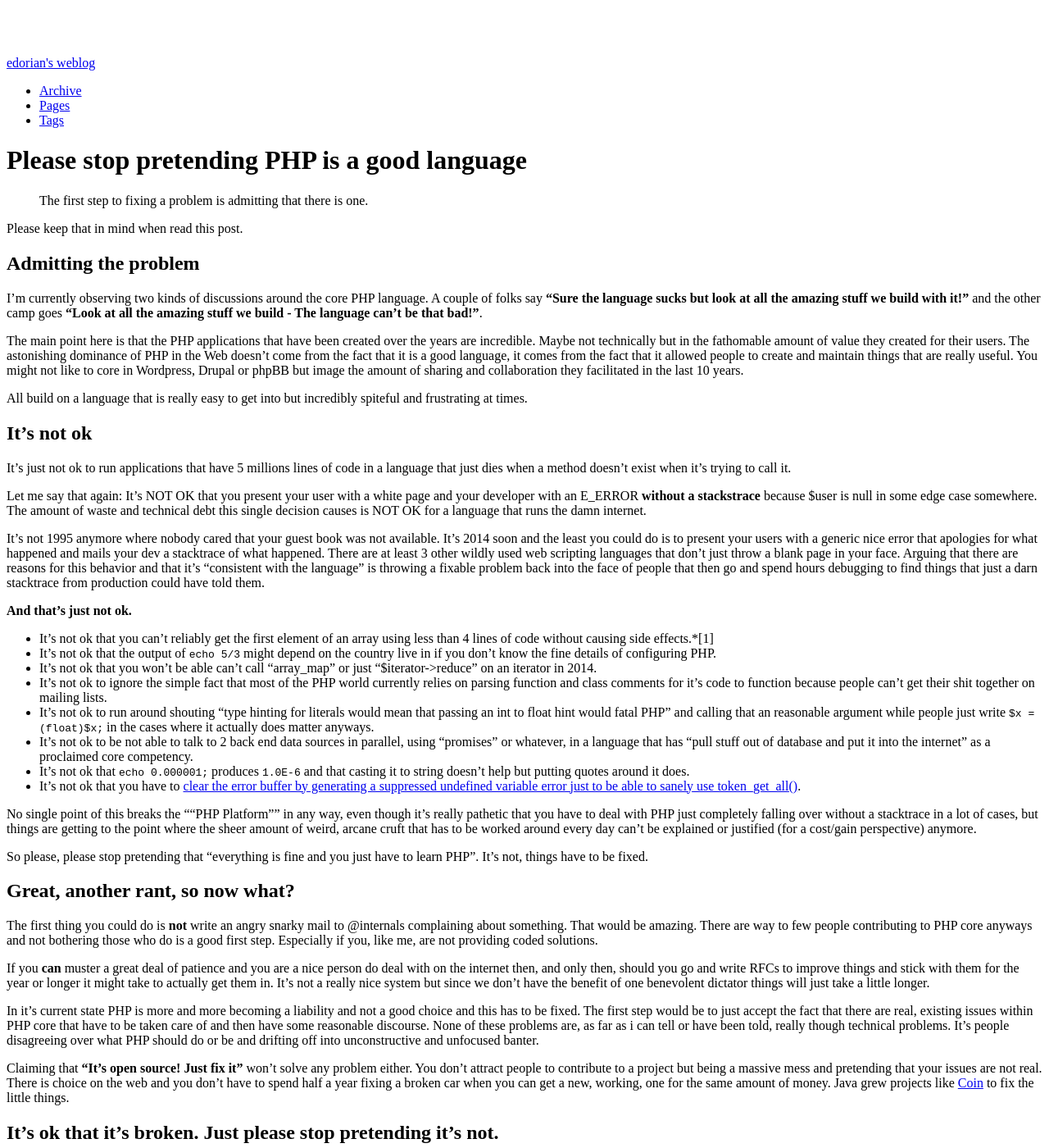
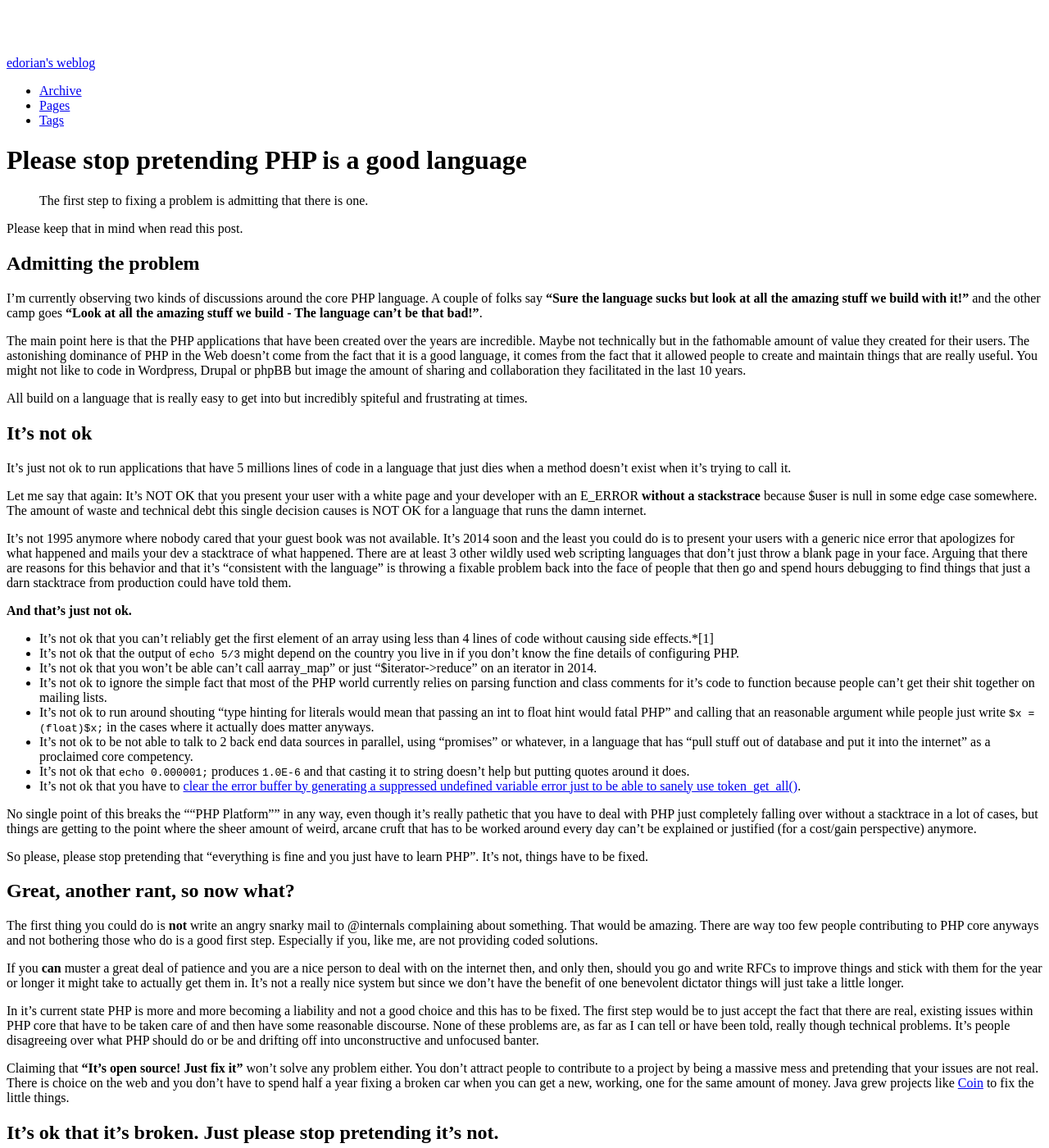
Before and after one commit to edorian/edorian.github.io, a Jekyll site: the page built from _posts/2013-10-19-Please-stop-pretending-PHP-is-a-good-language.md, in a window 1280 px wide and 1400 px high. Shown: the whole window at 82% size. Built offline with Jekyll 4.4.1, drawn with Linux system fonts in a browser that asks for light colours; nearby versions of some CDN libraries; comment, search, counter and statistics services are not loaded; a style sheet for code colours, icons or effects is not loaded; some of the changed text lies outside the part shown.

Commit message:
Typos
Just some minor typos I noticed while reading this post

```diff
--- a/_posts/2013-10-19-Please-stop-pretending-PHP-is-a-good-language.md
+++ b/_posts/2013-10-19-Please-stop-pretending-PHP-is-a-good-language.md
@@ -14,7 +14,7 @@ Please keep that in mind when read this post.
 
 I'm currently observing two kinds of discussions around the core PHP language. A couple of folks say **"Sure the language sucks but look at all the amazing stuff we build with it!"** and the other camp goes **"Look at all the amazing stuff we build - The language can't be that bad!"**.
 
-The main point here is that the PHP applications that have been created over the years are incredible. Maybe not technically but in the fathomable amount of value they created for their users. The astonishing dominance of PHP in the Web doesn't come from the fact that it is a good language, it comes from the fact that it allowed people to create and maintain things that are really useful. You might not like to core in Wordpress, Drupal or phpBB but image the amount of sharing and collaboration they facilitated in the last 10 years.
+The main point here is that the PHP applications that have been created over the years are incredible. Maybe not technically but in the fathomable amount of value they created for their users. The astonishing dominance of PHP in the Web doesn't come from the fact that it is a good language, it comes from the fact that it allowed people to create and maintain things that are really useful. You might not like to code in Wordpress, Drupal or phpBB but image the amount of sharing and collaboration they facilitated in the last 10 years.
 
 All build on a language that is really easy to get into but incredibly spiteful and frustrating at times.
 
@@ -24,13 +24,13 @@ It's just not ok to run applications that have 5 millions lines of code in a lan
 
 Let me say that again: It's NOT OK that you present your user with a white page and your developer with an E_ERROR **without a stackstrace** because $user is null in some edge case somewhere. The amount of waste and technical debt this single decision causes is NOT OK for a language that runs the damn internet.
 
-It's not 1995 anymore where nobody cared that your guest book was not available. It's 2014 soon and the least you could do is to present your users with a generic nice error that apologies for what happened and mails your dev a stacktrace of what happened. There are at least 3 other wildly used web scripting languages that don't just throw a blank page in your face. Arguing that there are reasons for this behavior and that it's "consistent with the language" is throwing a fixable problem back into the face of people that then go and spend hours debugging to find things that just a darn stacktrace from production could have told them.
+It's not 1995 anymore where nobody cared that your guest book was not available. It's 2014 soon and the least you could do is to present your users with a generic nice error that apologizes for what happened and mails your dev a stacktrace of what happened. There are at least 3 other wildly used web scripting languages that don't just throw a blank page in your face. Arguing that there are reasons for this behavior and that it's "consistent with the language" is throwing a fixable problem back into the face of people that then go and spend hours debugging to find things that just a darn stacktrace from production could have told them.
 
 **And that's just not ok.**
 
 - It's not ok that you can't reliably get the first element of an array using less than 4 lines of code without causing side effects.*[1]
-- It's not ok that the output of `echo 5/3` might depend on the country live in if you don't know the fine details of configuring PHP.
-- It's not ok that you won't be able can't call "array\_map" or just "$iterator->reduce" on an iterator in 2014.
+- It's not ok that the output of `echo 5/3` might depend on the country you live in if you don't know the fine details of configuring PHP.
+- It's not ok that you won't be able can't call aarray\_map" or just "$iterator->reduce" on an iterator in 2014.
 - It's not ok to ignore the simple fact that most of the PHP world currently relies on parsing function and class comments for it's code to function because people can't get their shit together on mailing lists.
 - It's not ok to run around shouting "type hinting for literals would mean that passing an int to float hint would fatal PHP" and calling that an reasonable argument while people just write `$x = (float)$x;` in the cases where it actually does matter anyways.
 - It's not ok to be not able to talk to 2 back end data sources in parallel, using "promises" or whatever, in a language that has "pull stuff out of database and put it into the internet" as a proclaimed core competency.
@@ -43,17 +43,17 @@ So please, please stop pretending that "everything is fine and you just have to
 
 ## Great, another rant, so now what?
 
-The first thing you could do is **not** write an angry snarky mail to @internals complaining about something. That would be amazing. There are way to few people contributing to PHP core anyways and not bothering those who do is a good first step. Especially if you, like me, are not providing coded solutions.
+The first thing you could do is **not** write an angry snarky mail to @internals complaining about something. That would be amazing. There are way too few people contributing to PHP core anyways and not bothering those who do is a good first step. Especially if you, like me, are not providing coded solutions.
 
-If you **can** muster a great deal of patience and you are a nice person do deal with on the internet then, and only then, should you go and write RFCs to improve things and stick with them for the year or longer it might take to actually get them in. It's not a really nice system but since we don't have the benefit of one benevolent dictator things will just take a little longer.
+If you **can** muster a great deal of patience and you are a nice person to deal with on the internet then, and only then, should you go and write RFCs to improve things and stick with them for the year or longer it might take to actually get them in. It's not a really nice system but since we don't have the benefit of one benevolent dictator things will just take a little longer.
 
-In it's current state PHP is more and more becoming a liability and not a good choice and this has to be fixed. The first step would be to just accept the fact that there are real, existing issues within PHP core that have to be taken care of and then have some reasonable discourse. None of these problems are, as far as i can tell or have been told, really though technical problems. It's people disagreeing over what PHP should do or be and drifting off into unconstructive and unfocused banter.
+In it's current state PHP is more and more becoming a liability and not a good choice and this has to be fixed. The first step would be to just accept the fact that there are real, existing issues within PHP core that have to be taken care of and then have some reasonable discourse. None of these problems are, as far as I can tell or have been told, really though technical problems. It's people disagreeing over what PHP should do or be and drifting off into unconstructive and unfocused banter.
 
-Claiming that **"It's open source! Just fix it"** won't solve any problem either. You don't attract people to contribute to a project but being a massive mess and pretending that your issues are not real. There is choice on the web and you don't have to spend half a year fixing a broken car when you can get a new, working, one for the same amount of money. Java grew projects like [Coin](http://openjdk.java.net/projects/coin/) to fix the little things.
+Claiming that **"It's open source! Just fix it"** won't solve any problem either. You don't attract people to contribute to a project by being a massive mess and pretending that your issues are not real. There is choice on the web and you don't have to spend half a year fixing a broken car when you can get a new, working, one for the same amount of money. Java grew projects like [Coin](http://openjdk.java.net/projects/coin/) to fix the little things.
 
 ## It's ok that it's broken. Just please stop pretending it's not.
 
-The claim that "PHP is this awesome enabling language that let's you focus on doing awesome things" doesn't hold up when all of the gains are wasting dealing with the obtuse errors.
+The claim that "PHP is this awesome enabling language that lets you focus on doing awesome things" doesn't hold up when all of the gains are wasting dealing with the obtuse errors.
 
 > You can't have your cake and E_ERROR: call to a member function eat() on a non-object
 
```
